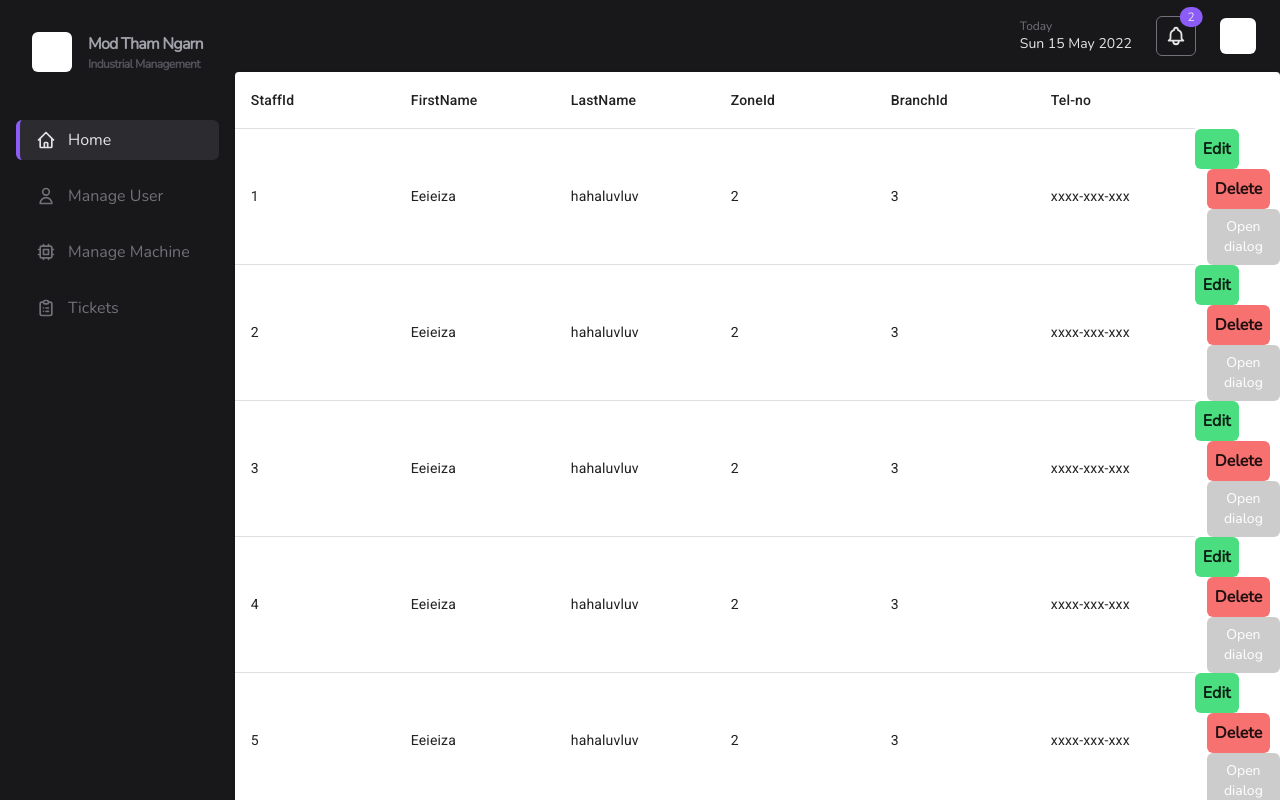
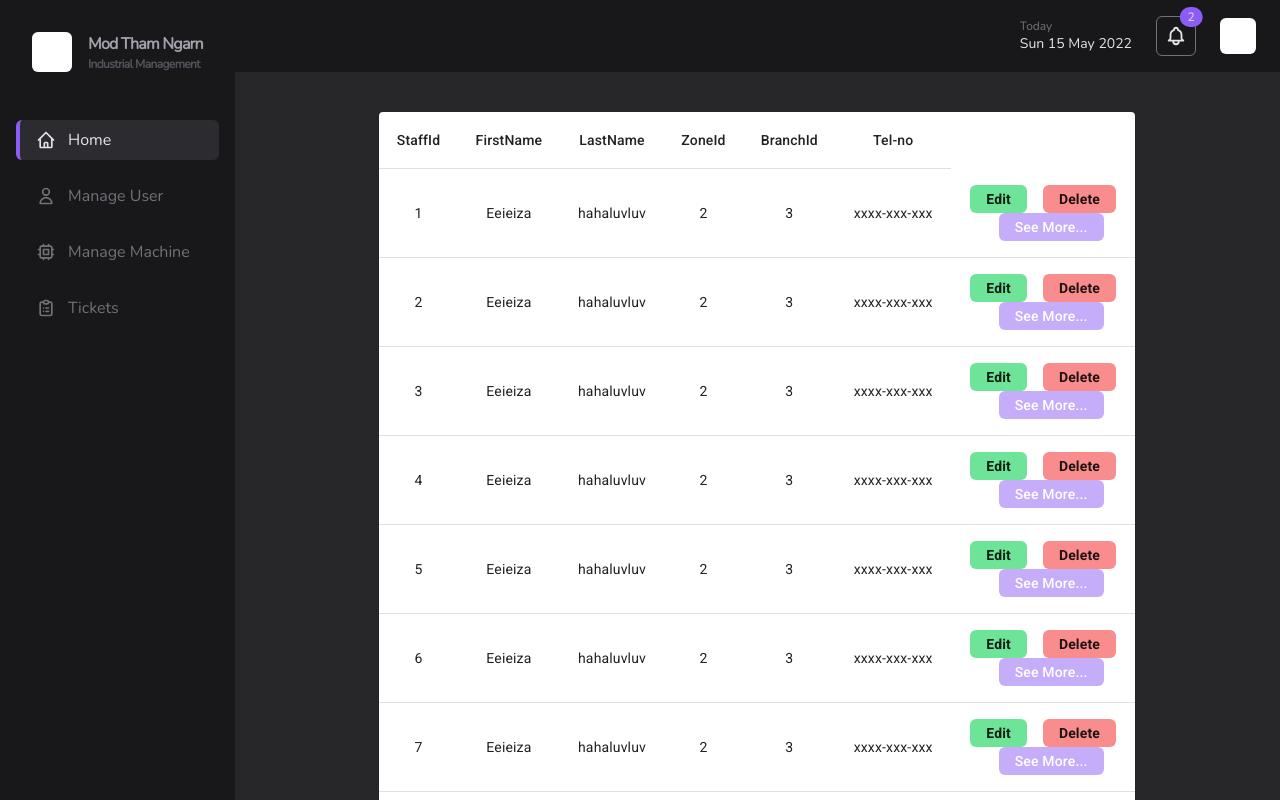
Before and after one commit to riflowth/mod-tham-ngarn, a Next.js app in the folder packages/frontend/: page /users in a window 1280 px wide. Shown: the top 800 px of the page. Built offline with nearby package versions, Linux system fonts and the light colour scheme; no server answers.

Commit message:
feat: decorated table

```diff
--- a/packages/frontend/src/components/MyDiaLog.tsx
+++ b/packages/frontend/src/components/MyDiaLog.tsx
@@ -18,9 +18,9 @@ export function MyDialog() {
         <button
           type="button"
           onClick={openModal}
-          className="px-4 py-2 text-sm font-medium text-white bg-black rounded-md focus:outline-none bg-opacity-20 hover:bg-opacity-30 focus-visible:ring-2 focus-visible:ring-white focus-visible:ring-opacity-75"
+          className="px-4 py-1 text-sm font-medium text-white bg-opacity-50 rounded-md bg-violet-500 focus:outline-none hover:bg-opacity-80 focus-visible:ring-2 focus-visible:ring-white focus-visible:ring-opacity-75"
         >
-          Open dialog
+          See More...
         </button>
       </div>
 
--- a/packages/frontend/src/components/table/Table.tsx
+++ b/packages/frontend/src/components/table/Table.tsx
@@ -137,7 +137,7 @@ const rows = [
 
 export function TableTest() {
   const [page, setPage] = React.useState(0);
-  const [rowsPerPage, setRowsPerPage] = React.useState(5);
+  const [rowsPerPage, setRowsPerPage] = React.useState(10);
 
   // Avoid a layout jump when reaching the last page with empty rows.
   const emptyRows =
@@ -158,18 +158,33 @@ export function TableTest() {
   };
 
   return (
-    <div className="h-full">
-      <div>
-        <TableContainer component={Paper} className="mx-auto ">
-          <Table aria-label="custom pagination table">
+    <div className="w-4/5 h-full p-10 mx-auto ">
+      <div className="">
+        <TableContainer
+          component={Paper}
+          className="text-white rounded-t-md bg-zinc-900"
+        >
+          <Table aria-label="custom pagination table" className="">
             <TableHead>
               <TableRow>
-                <TableCell>StaffId</TableCell>
-                <TableCell>FirstName</TableCell>
-                <TableCell>LastName</TableCell>
-                <TableCell>ZoneId</TableCell>
-                <TableCell>BranchId</TableCell>
-                <TableCell>Tel-no</TableCell>
+                <TableCell align="center" className="text-white ">
+                  StaffId
+                </TableCell>
+                <TableCell align="center" className="text-white ">
+                  FirstName
+                </TableCell>
+                <TableCell align="center" className="text-white ">
+                  LastName
+                </TableCell>
+                <TableCell align="center" className="text-white ">
+                  ZoneId
+                </TableCell>
+                <TableCell align="center" className="text-white ">
+                  BranchId
+                </TableCell>
+                <TableCell align="center" className="text-white ">
+                  Tel-no
+                </TableCell>
               </TableRow>
             </TableHead>
             <TableBody>
@@ -180,28 +195,43 @@ export function TableTest() {
                   )
                 : rows
               ).map((row) => (
-                <TableRow key={row.staffid}>
-                  <TableCell style={{ width: 160 }}>{row.staffid}</TableCell>
-                  <TableCell style={{ width: 160 }}>{row.firstname}</TableCell>
-                  <TableCell style={{ width: 160 }}>{row.lastname}</TableCell>
-                  <TableCell style={{ width: 160 }}>{row.zoneid}</TableCell>
-                  <TableCell style={{ width: 160 }}>{row.branchid}</TableCell>
-                  <TableCell style={{ width: 160 }}>{row.telno}</TableCell>
-                  <div className="space-x-3">
-                    <button className="p-2 font-semibold bg-green-400 rounded-md">
+                <TableRow key={row.staffid} className="hover:bg-zinc-800">
+                  <TableCell align="center" className="text-white">
+                    {row.staffid}
+                  </TableCell>
+                  <TableCell align="center" className="text-white">
+                    {row.firstname}
+                  </TableCell>
+                  <TableCell align="center" className="text-white">
+                    {row.lastname}
+                  </TableCell>
+                  <TableCell align="center" className="text-white">
+                    {row.zoneid}
+                  </TableCell>
+                  <TableCell align="center" className="text-white">
+                    {row.branchid}
+                  </TableCell>
+                  <TableCell align="center" className="text-white">
+                    {row.telno}
+                  </TableCell>
+                  <TableCell
+                    align="center"
+                    className="flex justify-center space-x-4 text-white"
+                  >
+                    <button className="px-4 py-1 font-semibold bg-green-400 rounded-md bg-opacity-80 hover:bg-opacity-100">
                       Edit
                     </button>
-                    <button className="p-2 font-semibold bg-red-400 rounded-md">
+                    <button className="px-4 py-1 font-semibold bg-red-400 rounded-md bg-opacity-80 hover:bg-opacity-100">
                       Delete
                     </button>
                     <div>
                       <MyDialog />
                     </div>
-                  </div>
+                  </TableCell>
                 </TableRow>
               ))}{" "}
               {emptyRows > 0 && (
-                <TableRow style={{ height: 53 * emptyRows }}>
+                <TableRow style={{ height: 61 * emptyRows }}>
                   <TableCell colSpan={6} />
                 </TableRow>
               )}
@@ -209,9 +239,9 @@ export function TableTest() {
           </Table>
         </TableContainer>
       </div>
-      <div className="flex items-end justify-center w-full bg-white">
+      <div className="flex items-end justify-center text-white bg-white rounded-b-md">
         <TablePagination
-          rowsPerPageOptions={[5, 10, 25, { label: "All", value: -1 }]}
+          rowsPerPageOptions={[3, 5, 10, { label: "All", value: -1 }]}
           colSpan={3}
           count={rows.length}
           rowsPerPage={rowsPerPage}
```
